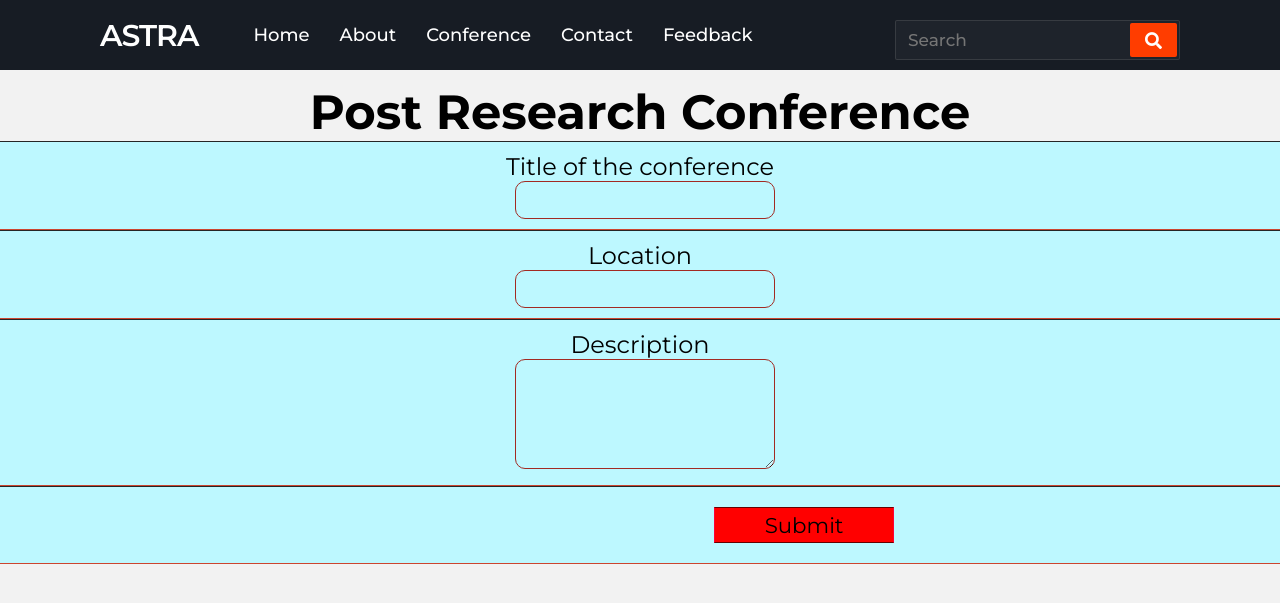
After one commit to Bibek98049/Project2, a PHP site: page /conference_details.html in a window 1280 px wide. The commit adds this page. Shown: the top 603 px of the page. Run offline with PHP 8.4, Linux system fonts and the light colour scheme.

Commit message:
Add files via upload

```diff
--- /dev/null
+++ b/conference_details.html
@@ -0,0 +1,113 @@
+<!DOCTYPE html>
+<html lang="en" dir="ltr">
+   <head>
+      <meta charset="utf-8">
+      <title>ASTRA | CONFERENCE </title>
+      <link rel="stylesheet" href="style.css">
+      <meta name="viewport" content="width=device-width, initial-scale=1.0">
+      <link rel="stylesheet" href="https://cdnjs.cloudflare.com/ajax/libs/font-awesome/5.15.3/css/all.min.css"/>
+   </head>
+   <body>
+      <nav>
+         <div class="menu-icon">
+            <span class="fas fa-bars"></span>
+         </div>
+         <div class="logo">
+            ASTRA
+         </div>
+         <div class="nav-items">
+            <li><a href="#">Home</a></li>
+            <li><a href="#">About</a></li>
+            <li><a href="#">Conference</a></li>
+            <li><a href="#">Contact</a></li>
+            <li><a href="#">Feedback</a></li>
+         </div>
+         <div class="search-icon">
+            <span class="fas fa-search"></span>
+         </div>
+         <div class="cancel-icon">
+            <span class="fas fa-times"></span>
+         </div>
+         <form action="#">
+            <input type="search" class="search-data" placeholder="Search" required>
+            <button type="submit" class="fas fa-search"></button>
+         </form>
+      </nav>
+      <form name="myForm" onsubmit="return validateForm()" method="post">
+			<h1>Post Research Conference</h1>
+			<label style = "display: in-block">
+				<p id="contitle">Title of the conference</p>
+				<input type="text" class="input_text" name="name" id="name" />
+			</label>
+			<label>
+				<p id="location">Location</p>
+				<input type="text" class="input_text" name="location" id="location" />
+			</label>
+			<label>
+				<p>Description</p>
+				<textarea class="message" name="description" id="description"></textarea>
+			</label>
+			<label >
+				<input type="submit" class="button" value="Submit" />
+			</label>
+
+
+
+
+
+
+
+      <!NAV BAR SCRIPTS>
+	  <script>
+         const menuBtn = document.querySelector(".menu-icon span");
+         const searchBtn = document.querySelector(".search-icon");
+         const cancelBtn = document.querySelector(".cancel-icon");
+         const items = document.querySelector(".nav-items");
+         const form = document.querySelector("form");
+         menuBtn.onclick = ()=>{
+           items.classList.add("active");
+           menuBtn.classList.add("hide");
+           searchBtn.classList.add("hide");
+           cancelBtn.classList.add("show");
+         }
+         cancelBtn.onclick = ()=>{
+           items.classList.remove("active");
+           menuBtn.classList.remove("hide");
+           searchBtn.classList.remove("hide");
+           cancelBtn.classList.remove("show");
+           form.classList.remove("active");
+           cancelBtn.style.color = "#ff3d00";
+         }
+         searchBtn.onclick = ()=>{
+           form.classList.add("active");
+           searchBtn.classList.add("hide");
+           cancelBtn.classList.add("show");
+         }
+      </script>
+
+	  <!the form design>
+	  <script>
+			function validateForm() {
+			var validname = document.forms["myForm"]["name"].value;
+			var validemail= document.forms["myForm"]["location"].value;
+			var feedback= document.forms["myForm"]["description"].value;
+			if (validname == null || validname == "") {
+				document.getElementById('contitle').innerHTML = '*Title';
+				alert("Title of the conference must be filled out");
+				return false;
+				}
+			if (validemail== ""){
+				document.getElementById('location').innerHTML = '* Location';
+				alert("Location must be filled out");
+				return false;
+				}
+			if (feedback == "") {
+				window.alert("Please enter your description.")
+				feedback.focus();
+				return false;
+				}
+			return true;
+			}
+		</script>
+   </body>
+</html>
--- a/style.css
+++ b/style.css
@@ -1,67 +1,300 @@
- body {
-	 margin: 0px;
+@import url('https://fonts.googleapis.com/css?family=Montserrat:400,500,600,700&display=swap');
+*{
+  margin: 0;
+  padding: 0;
+  outline: none;
+  box-sizing: border-box;
+  font-family: 'Montserrat', sans-serif;
+}
+body{
+  background: #f2f2f2;
+}
+nav{
+  background: #171c24;
+  display: flex;
+  flex-wrap: wrap;
+  align-items: center;
+  justify-content: space-between;
+  height: 70px;
+  padding: 0 100px;
+}
+nav .logo{
+  color: #fff;
+  font-size: 30px;
+  font-weight: 600;
+  letter-spacing: -1px;
+}
+nav .nav-items{
+  display: flex;
+  flex: 1;
+  padding: 0 0 0 40px;
+}
+nav .nav-items li{
+  list-style: none;
+  padding: 0 15px;
+}
+nav .nav-items li a{
+  color: #fff;
+  font-size: 18px;
+  font-weight: 500;
+  text-decoration: none;
+}
+nav .nav-items li a:hover{
+  color: #ff3d00;
+}
+nav form{
+  display: flex;
+  height: 40px;
+  padding: 2px;
+  background: #1e232b;
+  min-width: 25%!important;
+  border-radius: 2px;
+  border: 1px solid rgba(155,155,155,0.2);
+}
+nav form .search-data{
+  width: 100%;
+  height: 100%;
+  padding: 0 10px;
+  color: #fff;
+  font-size: 17px;
+  border: none;
+  font-weight: 500;
+  background: none;
+}
+nav form button{
+  padding: 0 15px;
+  color: #fff;
+  font-size: 17px;
+  background: #ff3d00;
+  border: none;
+  border-radius: 2px;
+  cursor: pointer;
+}
+nav form button:hover{
+  background: #e63600;
+}
+nav .menu-icon,
+nav .cancel-icon,
+nav .search-icon{
+  width: 40px;
+  text-align: center;
+  margin: 0 50px;
+  font-size: 18px;
+  color: #fff;
+  cursor: pointer;
+  display: none;
+}
+nav .menu-icon span,
+nav .cancel-icon,
+nav .search-icon{
+  display: none;
+}
+@media (max-width: 1245px) {
+  nav{
+    padding: 0 50px;
+  }
+}
+@media (max-width: 1140px){
+  nav{
     padding: 0px;
- background-size: cover;
- background-position: center;
- background-color: lightblue;
- width:100%;
- height:100%;
-
+  }
+  nav .logo{
+    flex: 2;
+    text-align: center;
+  }
+  nav .nav-items{
+    position: fixed;
+    z-index: 99;
+    top: 70px;
+    width: 100%;
+    left: -100%;
+    height: 100%;
+    padding: 10px 50px 0 50px;
+    text-align: center;
+    background: #14181f;
+    display: inline-block;
+    transition: left 0.3s ease;
+  }
+  nav .nav-items.active{
+    left: 0px;
+  }
+  nav .nav-items li{
+    line-height: 40px;
+    margin: 30px 0;
+  }
+  nav .nav-items li a{
+    font-size: 20px;
+  }
+  nav form{
+    position: absolute;
+    top: 80px;
+    right: 50px;
+    opacity: 0;
+    pointer-events: none;
+    transition: top 0.3s ease, opacity 0.1s ease;
+  }
+  nav form.active{
+    top: 95px;
+    opacity: 1;
+    pointer-events: auto;
+  }
+  nav form:before{
+    position: absolute;
+    content: "";
+    top: -13px;
+    right: 0px;
+    width: 0;
+    height: 0;
+    z-index: -1;
+    border: 10px solid transparent;
+    border-bottom-color: #1e232b;
+    margin: -20px 0 0;
+  }
+  nav form:after{
+    position: absolute;
+    content: '';
+    height: 60px;
+    padding: 2px;
+    background: #1e232b;
+    border-radius: 2px;
+    min-width: calc(100% + 20px);
+    z-index: -2;
+    left: 50%;
+    top: 50%;
+    transform: translate(-50%, -50%);
+  }
+  nav .menu-icon{
+    display: block;
+  }
+  nav .search-icon,
+  nav .menu-icon span{
+    display: block;
+  }
+  nav .menu-icon span.hide,
+  nav .search-icon.hide{
+    display: none;
+  }
+  nav .cancel-icon.show{
+    display: block;
+  }
+}
+.content{
+  position: absolute;
+  top: 50%;
+  left: 50%;
+  text-align: center;
+  transform: translate(-50%, -50%);
+}
+.content header{
+  font-size: 30px;
+  font-weight: 700;
+}
+.content .text{
+  font-size: 30px;
+  font-weight: 700;
+}
+.space{
+  margin: 10px 0;
+}
+nav .logo.space{
+  color: red;
+  padding: 0 5px 0 0;
+}
+@media (max-width: 980px){
+  nav .menu-icon,
+  nav .cancel-icon,
+  nav .search-icon{
+    margin: 0 20px;
+  }
+  nav form{
+    right: 30px;
+  }
+}
+@media (max-width: 350px){
+  nav .menu-icon,
+  nav .cancel-icon,
+  nav .search-icon{
+    margin: 0 10px;
+    font-size: 16px;
+  }
+}
+.content{
+  position: absolute;
+  top: 50%;
+  left: 50%;
+  transform: translate(-50%, -50%);
+}
+.content header{
+  font-size: 30px;
+  font-weight: 700;
+}
+.content .text{
+  font-size: 30px;
+  font-weight: 700;
+}
+.content .space{
+  margin: 10px 0;
 }
 
-.loginbox{ width: 100%;
-        height: 100% ;
-		background: gray;
-		color: #fff;
-
-		position: absolute;
-		transform: translate ( -50%, -50%);
-		box-sizing: border-box;
-		box-padding: 50px 50px;
-		padding: 50px 50px ;
-		font-size: 20px;
-}
-h1{ margin: 0;
-  padding: 10px;
+form
+{
+	margin-top: 1%;
 	text-align: center;
-  font-size: 22px;
-  color: pink;
-  font-weight: normal;
+	font-family: Poppins;
+	font-size: 1.5em;
 }
 
+form label {
+				width: 100%;
+				display: block;
+				background: #BDF8FF;
+				border-top: 1px solid #262626;
+				border-bottom: 1px solid #CC452F;
+				padding: 10px 0 10px 0;
+}
+form .input_text, .message {
+				background: #BDF8FF;
+				border: 1px double #a22a22;
+				border-radius:10px;
+			}
 
-.loginbox input {
-	width: 100%;
-	margin-left: 0px;
-	margin-bottom: 20px;
-	line-height: 30px;
+form .input_text {
+	margin-left: 10px;
+	padding: 10px 7px;
+	width: 260px;
+	color: #000000;
 	}
-.loginbox input [type="text"]{
-	border-bottom: 1px solid #GrayText;
-	background: transparent;
-	height: 100%;
-	color: gray;
-	font-size: 15px;
+
+form .message {
+				margin-left:10px;
+				padding: 10px 7px;
+				width: 260px;
+				overflow: hidden;
+				height: 110px;
+				color: #000000;
 			}
-.loginbox input[type="submit"]
-{width: 100%;
-background-color: lightblue;
-height: 100%;
-font-size: 17px;
-border-radius: 20px;
-border: none;
-margin-right: 10px;
+
+form .button{
+			margin: 0 0 20px 0;
+			padding: 4px 7px;
+			background: #F00;
+			position: relative;
+			top: 10px;
+			left: 164px;
+			width: 180px;
+			border-bottom: 1px double #660000;
+			border-top: 1px double #660000;
+			border-left: 1px double #FF0033;
+			border-right: 1px double #FF0033;
+			font-size: 16pt;
 			}
-.loginbox input[type="submit"]:hover
-{ cursor: pointer;
-background: lightgreen;
+.button:hover{
+	transform: scale(1.1);
+	box-shadow: -10px -5px 0 #98004a;
+	transform: translate(10px, 5px);
+	transition:0s;
 	}
-.loginbox a{
-	font size: 15px;
-	line-height: 20px;
-	color: pink;
+
+.button:active{
+	opacity:0.5
 			}
-.loginbox a:hover{
-	color: lightblue;
-
-}
```
Also changed, not shown: script.js (added, +24 -0 lines). Lines whose indentation alone changed are shown as unchanged.
